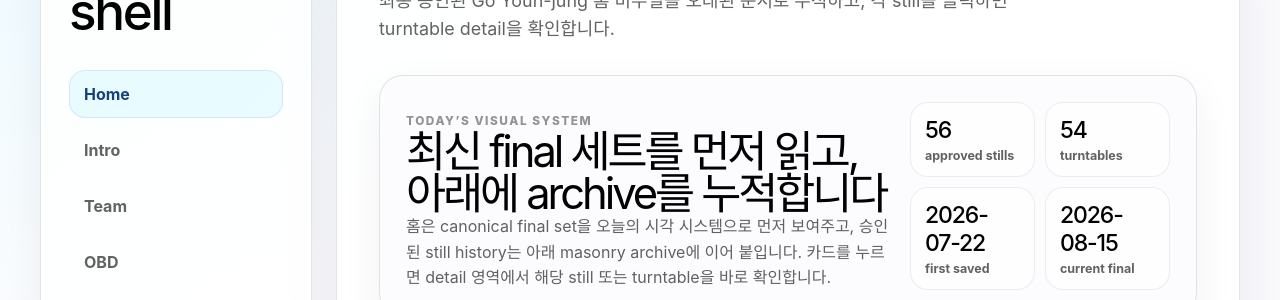
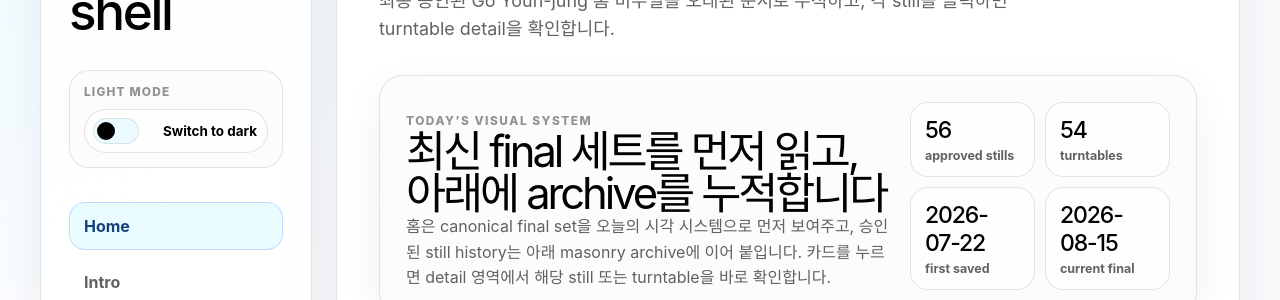
Before and after one commit to woongs2021/Hermes-project-webapp, a React (Vite) app in the folder august-dashboard/: page / in a window 1280 px wide. Shown: the part 196-496 px from the top of the page. Built offline with nearby package versions, Linux system fonts and the light colour scheme.

Commit message:
Add dashboard light and dark mode toggle

```diff
--- a/august-dashboard/src/App.css
+++ b/august-dashboard/src/App.css
@@ -33,6 +33,70 @@
   gap: 10px;
 }
 
+.theme-mode-panel {
+  display: grid;
+  gap: 10px;
+  border: 1px solid var(--stroke);
+  border-radius: 20px;
+  padding: 14px;
+  background: var(--panel-surface);
+}
+
+.theme-mode-panel > span {
+  color: var(--quiet-ink);
+  font-size: 0.74rem;
+  font-weight: 760;
+  letter-spacing: 0.1em;
+  text-transform: uppercase;
+}
+
+.theme-toggle-button {
+  display: flex;
+  align-items: center;
+  justify-content: space-between;
+  gap: 12px;
+  border: 1px solid var(--stroke);
+  border-radius: 999px;
+  padding: 8px 10px 8px 8px;
+  background: var(--chip-surface);
+  color: var(--ink);
+  font-size: 0.84rem;
+  font-weight: 740;
+  cursor: pointer;
+  transition: border-color 160ms ease, background 160ms ease, color 160ms ease;
+}
+
+.theme-toggle-button:hover,
+.theme-toggle-button:focus-visible {
+  border-color: var(--focus-stroke);
+  outline: none;
+}
+
+.theme-toggle-track {
+  position: relative;
+  width: 46px;
+  height: 26px;
+  border-radius: 999px;
+  background: var(--active-surface-soft);
+  box-shadow: inset 0 0 0 1px var(--stroke);
+}
+
+.theme-toggle-thumb {
+  position: absolute;
+  top: 4px;
+  left: 4px;
+  width: 18px;
+  height: 18px;
+  border-radius: 999px;
+  background: var(--ink);
+  transition: transform 180ms ease, background 180ms ease;
+}
+
+.theme-toggle-button[aria-pressed='true'] .theme-toggle-thumb {
+  transform: translateX(20px);
+  background: var(--primary);
+}
+
 .eyebrow,
 .card-kicker {
   color: var(--quiet-ink);
@@ -68,8 +132,8 @@
 }
 
 .tab-button.active {
-  border-color: rgba(64, 101, 248, 0.14);
-  background: rgba(202, 247, 255, 0.42);
+  border-color: var(--focus-stroke);
+  background: var(--active-surface);
   color: var(--mid);
 }
 
@@ -132,10 +196,10 @@
 }
 
 .research-filter-note code {
-  border: 1px solid rgba(1, 1, 2, 0.06);
+  border: 1px solid var(--stroke);
   border-radius: 8px;
   padding: 2px 6px;
-  background: rgba(255, 255, 255, 0.58);
+  background: var(--chip-surface);
   color: var(--mid);
   font-size: 0.78rem;
 }
@@ -148,10 +212,10 @@
 }
 
 .research-context-strip span {
-  border: 1px solid rgba(1, 1, 2, 0.07);
+  border: 1px solid var(--stroke);
   border-radius: 16px;
   padding: 12px 14px;
-  background: rgba(255, 255, 255, 0.56);
+  background: var(--chip-surface);
   color: var(--muted-ink);
   font-size: 0.82rem;
   font-weight: 740;
@@ -172,17 +236,17 @@
 
 .research-search-field input {
   width: 100%;
-  border: 1px solid rgba(1, 1, 2, 0.08);
+  border: 1px solid var(--stroke);
   border-radius: 18px;
   padding: 14px 16px;
-  background: rgba(255, 255, 255, 0.76);
+  background: var(--field-surface);
   color: var(--ink);
   font: inherit;
   box-shadow: inset 0 1px 0 rgba(255, 255, 255, 0.75);
 }
 
 .research-search-field input:focus {
-  border-color: rgba(64, 101, 248, 0.32);
+  border-color: var(--focus-stroke);
   outline: none;
 }
 
@@ -194,10 +258,10 @@
 }
 
 .filter-chip {
-  border: 1px solid rgba(1, 1, 2, 0.08);
+  border: 1px solid var(--stroke);
   border-radius: 999px;
   padding: 10px 12px;
-  background: rgba(255, 255, 255, 0.58);
+  background: var(--chip-surface);
   color: var(--muted-ink);
   font-weight: 720;
   cursor: pointer;
@@ -206,8 +270,8 @@
 .filter-chip.active,
 .filter-chip:hover,
 .filter-chip:focus-visible {
-  border-color: rgba(64, 101, 248, 0.22);
-  background: rgba(202, 247, 255, 0.36);
+  border-color: var(--focus-stroke);
+  background: var(--active-surface-soft);
   color: var(--mid);
   outline: none;
 }
@@ -230,7 +294,7 @@
   overflow: hidden;
   border: 1px solid var(--stroke);
   border-radius: 26px;
-  background: rgba(252, 252, 255, 0.78);
+  background: var(--panel-surface);
   box-shadow: var(--shadow-card);
 }
 
@@ -242,9 +306,9 @@
   align-items: flex-start;
   justify-content: space-between;
   gap: 12px;
-  border-bottom: 1px solid rgba(1, 1, 2, 0.07);
+  border-bottom: 1px solid var(--stroke);
   padding: 18px;
-  background: rgba(252, 252, 255, 0.94);
+  background: var(--panel-surface-strong);
 }
 
 .research-lane-header strong {
@@ -264,7 +328,7 @@
   grid-template-columns: 72px minmax(0, 1fr);
   gap: 12px;
   width: 100%;
-  border: 1px solid rgba(1, 1, 2, 0.07);
+  border: 1px solid var(--stroke);
   border-radius: 18px;
   padding: 12px;
   background: rgba(255, 255, 255, 0.66);
@@ -310,7 +374,7 @@
 .research-card-copy em {
   display: inline-flex;
   width: fit-content;
-  border: 1px solid rgba(1, 1, 2, 0.08);
+  border: 1px solid var(--stroke);
   border-radius: 999px;
   padding: 3px 8px;
   color: var(--quiet-ink);
@@ -388,7 +452,7 @@
 
 .research-source-link:hover {
   border-color: rgba(64, 101, 248, 0.34);
-  background: rgba(202, 247, 255, 0.36);
+  background: var(--active-surface-soft);
 }
 
 .research-detail-card {
@@ -481,7 +545,7 @@
 
 .research-graph-trace li {
   position: relative;
-  border: 1px solid rgba(1, 1, 2, 0.07);
+  border: 1px solid var(--stroke);
   border-radius: 999px;
   padding: 7px 10px;
   background: rgba(255, 255, 255, 0.74);
@@ -551,7 +615,7 @@
 
 .status-chip.muted {
   border-color: var(--stroke);
-  background: rgba(255, 255, 255, 0.62);
+  background: var(--chip-surface);
   color: var(--muted-ink);
 }
 
@@ -595,10 +659,10 @@
   display: flex;
   gap: 12px;
   align-items: flex-start;
-  border: 1px solid rgba(1, 1, 2, 0.07);
+  border: 1px solid var(--stroke);
   border-radius: 18px;
   padding: 14px;
-  background: rgba(255, 255, 255, 0.58);
+  background: var(--chip-surface);
 }
 
 .list-item strong {
@@ -721,6 +785,10 @@
   background: rgba(252, 252, 255, 0.92);
 }
 
+:root[data-theme='dark'] .archive-summary-card {
+  background: linear-gradient(135deg, rgba(17, 24, 34, 0.96), rgba(24, 35, 49, 0.88));
+}
+
 .archive-stat-grid {
   display: grid;
   grid-template-columns: repeat(2, minmax(0, 1fr));
@@ -730,13 +798,17 @@
 .archive-stat-grid span {
   display: grid;
   gap: 4px;
-  border: 1px solid rgba(1, 1, 2, 0.07);
+  border: 1px solid var(--stroke);
   border-radius: 18px;
   padding: 13px 14px;
   background: rgba(255, 255, 255, 0.66);
   color: var(--muted-ink);
   font-size: 0.78rem;
   font-weight: 720;
+}
+
+:root[data-theme='dark'] .archive-stat-grid span {
+  background: var(--chip-surface);
 }
 
 .archive-stat-grid strong {
@@ -756,6 +828,12 @@
     var(--surface);
 }
 
+:root[data-theme='dark'] .latest-visual-system {
+  background:
+    linear-gradient(135deg, rgba(17, 24, 34, 0.94), rgba(31, 41, 54, 0.9)),
+    var(--surface);
+}
+
 .latest-visual-copy {
   display: grid;
   gap: 12px;
@@ -781,10 +859,10 @@
 }
 
 .latest-visual-trace li {
-  border: 1px solid rgba(1, 1, 2, 0.07);
+  border: 1px solid var(--stroke);
   border-radius: 999px;
   padding: 8px 11px;
-  background: rgba(255, 255, 255, 0.56);
+  background: var(--chip-surface);
   color: var(--muted-ink);
   font-size: 0.78rem;
   font-weight: 740;
@@ -806,10 +884,10 @@
   grid-template-rows: minmax(160px, 1fr) auto auto;
   gap: 10px;
   overflow: hidden;
-  border: 1px solid rgba(1, 1, 2, 0.08);
+  border: 1px solid var(--stroke);
   border-radius: 22px;
   padding: 10px;
-  background: rgba(255, 255, 255, 0.64);
+  background: var(--chip-surface);
   color: var(--ink);
   text-align: left;
   cursor: pointer;
@@ -820,6 +898,12 @@
   border-color: rgba(86, 102, 62, 0.34);
   background: rgba(255, 255, 255, 0.82);
   box-shadow: 0 0 0 4px rgba(224, 181, 74, 0.18), 0 18px 44px rgba(40, 37, 31, 0.1);
+}
+
+:root[data-theme='dark'] .latest-visual-card.active {
+  border-color: rgba(143, 177, 255, 0.36);
+  background: rgba(31, 41, 54, 0.9);
+  box-shadow: 0 0 0 4px rgba(143, 177, 255, 0.14), 0 18px 44px rgba(0, 0, 0, 0.22);
 }
 
 .latest-visual-card img {
@@ -998,7 +1082,7 @@
 
 .visual-media-frame {
   overflow: hidden;
-  border: 1px solid rgba(1, 1, 2, 0.07);
+  border: 1px solid var(--stroke);
   border-radius: 22px;
   background: rgba(1, 1, 2, 0.04);
 }
@@ -1031,10 +1115,10 @@
 }
 
 .metadata-grid span {
-  border: 1px solid rgba(1, 1, 2, 0.07);
+  border: 1px solid var(--stroke);
   border-radius: 999px;
   padding: 7px 10px;
-  background: rgba(252, 252, 255, 0.78);
+  background: var(--panel-surface);
   color: var(--muted-ink);
   font-size: 0.76rem;
   font-weight: 720;
@@ -1046,10 +1130,10 @@
 }
 
 .why-list p {
-  border: 1px solid rgba(1, 1, 2, 0.07);
+  border: 1px solid var(--stroke);
   border-radius: 16px;
   padding: 12px 14px;
-  background: rgba(255, 255, 255, 0.58);
+  background: var(--chip-surface);
 }
 
 .visual-generated-at {
@@ -1165,7 +1249,7 @@
   grid-template-columns: 38px minmax(0, 1fr);
   align-items: center;
   gap: 12px;
-  border: 1px solid rgba(1, 1, 2, 0.07);
+  border: 1px solid var(--stroke);
   border-radius: 16px;
   padding: 11px 13px;
   background: rgba(255, 255, 255, 0.68);
@@ -1228,10 +1312,10 @@
   position: relative;
   display: grid;
   gap: 12px;
-  border: 1px solid rgba(1, 1, 2, 0.07);
+  border: 1px solid var(--stroke);
   border-radius: 18px;
   padding: 16px;
-  background: rgba(255, 255, 255, 0.58);
+  background: var(--chip-surface);
 }
 
 .architecture-node::before {
@@ -1271,7 +1355,7 @@
 }
 
 .architecture-node li {
-  border: 1px solid rgba(1, 1, 2, 0.06);
+  border: 1px solid var(--stroke);
   border-radius: 999px;
   padding: 8px 11px;
   background: rgba(252, 252, 255, 0.82);
@@ -1326,10 +1410,10 @@
   display: grid;
   gap: 5px;
   width: 100%;
-  border: 1px solid rgba(1, 1, 2, 0.07);
+  border: 1px solid var(--stroke);
   border-radius: 16px;
   padding: 12px 13px;
-  background: rgba(255, 255, 255, 0.58);
+  background: var(--chip-surface);
   color: var(--muted-ink);
   text-align: left;
   cursor: pointer;
@@ -1354,7 +1438,7 @@
 .source-preview {
   display: grid;
   gap: 12px;
-  border: 1px solid rgba(1, 1, 2, 0.07);
+  border: 1px solid var(--stroke);
   border-radius: 18px;
   padding: 18px;
   background: rgba(252, 252, 255, 0.84);
@@ -1367,7 +1451,7 @@
 }
 
 .preview-meta span {
-  border: 1px solid rgba(1, 1, 2, 0.07);
+  border: 1px solid var(--stroke);
   border-radius: 999px;
   padding: 5px 8px;
   background: rgba(255, 255, 255, 0.68);
@@ -1391,7 +1475,7 @@
 .source-preview pre {
   overflow-x: auto;
   margin: 0;
-  border: 1px solid rgba(1, 1, 2, 0.07);
+  border: 1px solid var(--stroke);
   border-radius: 14px;
   padding: 14px;
   background: rgba(1, 1, 2, 0.035);
@@ -1408,10 +1492,10 @@
 }
 
 .boundary-lanes > div {
-  border: 1px solid rgba(1, 1, 2, 0.07);
+  border: 1px solid var(--stroke);
   border-radius: 18px;
   padding: 16px;
-  background: rgba(255, 255, 255, 0.58);
+  background: var(--chip-surface);
 }
 
 .boundary-lanes strong {
@@ -1467,10 +1551,10 @@
   min-height: 220px;
   align-content: space-between;
   gap: 14px;
-  border: 1px solid rgba(1, 1, 2, 0.08);
+  border: 1px solid var(--stroke);
   border-radius: 22px;
   padding: 20px;
-  background: rgba(252, 252, 255, 0.78);
+  background: var(--panel-surface);
   box-shadow: var(--shadow-card);
 }
 
@@ -1524,10 +1608,10 @@
   grid-template-columns: 40px minmax(110px, 0.5fr) minmax(0, 1fr) minmax(110px, 0.5fr);
   align-items: center;
   gap: 12px;
-  border: 1px solid rgba(1, 1, 2, 0.07);
+  border: 1px solid var(--stroke);
   border-radius: 16px;
   padding: 12px 14px;
-  background: rgba(255, 255, 255, 0.62);
+  background: var(--chip-surface);
 }
 
 .edge-row span,
@@ -1557,10 +1641,10 @@
   display: grid;
   grid-template-columns: 70px minmax(0, 1fr);
   gap: 18px;
-  border: 1px solid rgba(1, 1, 2, 0.08);
+  border: 1px solid var(--stroke);
   border-radius: 24px;
   padding: 22px;
-  background: rgba(252, 252, 255, 0.8);
+  background: var(--panel-surface);
   box-shadow: var(--shadow-card);
 }
 
@@ -1627,10 +1711,10 @@
   display: grid;
   grid-template-columns: 54px minmax(0, 1fr);
   gap: 12px;
-  border: 1px solid rgba(1, 1, 2, 0.07);
+  border: 1px solid var(--stroke);
   border-radius: 16px;
   padding: 13px 14px;
-  background: rgba(255, 255, 255, 0.62);
+  background: var(--chip-surface);
 }
 
 .shortlist-row strong {
--- a/august-dashboard/src/App.tsx
+++ b/august-dashboard/src/App.tsx
@@ -6,6 +6,7 @@ import { GraphRelationshipPanel, MonthlyResearchSynthesisPanel, MuyeolValidation
 import './App.css'
 
 type TabId = 'home' | 'intro' | 'team' | 'obd' | 'research' | 'report' | 'architecture'
+type ThemeMode = 'light' | 'dark'
 
 type Tab = {
   id: TabId
@@ -91,6 +92,15 @@ const tabs: Tab[] = [
 const metricPlaceholders = ['Primary signal', 'Open loops', 'Weekly check-in']
 const listPlaceholders = ['Next handoff note', 'Recent validation slot', 'Reference card surface']
 const researchLaneFilters = ['all', 'yuna', 'goyounjung', 'final'] as const
+
+function getInitialThemeMode(): ThemeMode {
+  if (typeof window === 'undefined') return 'light'
+
+  const savedTheme = window.localStorage.getItem('august-dashboard-theme')
+  if (savedTheme === 'light' || savedTheme === 'dark') return savedTheme
+
+  return window.matchMedia('(prefers-color-scheme: dark)').matches ? 'dark' : 'light'
+}
 
 type ResearchLaneFilter = (typeof researchLaneFilters)[number]
 
@@ -985,10 +995,22 @@ function App() {
     const hashTab = tabs.find((tab) => `#${tab.id}` === window.location.hash)
     return hashTab ?? tabs[0]
   })
+  const [themeMode, setThemeMode] = useState<ThemeMode>(getInitialThemeMode)
+  const isDarkMode = themeMode === 'dark'
+
+  useEffect(() => {
+    document.documentElement.dataset.theme = themeMode
+    document.documentElement.style.colorScheme = themeMode
+    window.localStorage.setItem('august-dashboard-theme', themeMode)
+  }, [themeMode])
 
   function selectTab(tab: Tab) {
     setActiveTab(tab)
     window.history.replaceState(null, '', `#${tab.id}`)
+  }
+
+  function toggleThemeMode() {
+    setThemeMode((currentTheme) => (currentTheme === 'dark' ? 'light' : 'dark'))
   }
 
   return (
@@ -997,6 +1019,21 @@ function App() {
         <div className="brand-block">
           <p className="eyebrow">August Dashboard</p>
           <h1>Local admin shell</h1>
+        </div>
+
+        <div className="theme-mode-panel" aria-label="Display mode">
+          <span>{isDarkMode ? 'Dark mode' : 'Light mode'}</span>
+          <button
+            type="button"
+            className="theme-toggle-button"
+            aria-pressed={isDarkMode}
+            onClick={toggleThemeMode}
+          >
+            <span className="theme-toggle-track" aria-hidden="true">
+              <span className="theme-toggle-thumb" />
+            </span>
+            {isDarkMode ? 'Switch to light' : 'Switch to dark'}
+          </button>
         </div>
 
         <nav className="tab-nav" aria-label="Sections">
--- a/august-dashboard/src/index.css
+++ b/august-dashboard/src/index.css
@@ -11,6 +11,15 @@
   --mid: #16427c;
   --shadow-soft: 0 24px 70px rgba(1, 28, 51, 0.08);
   --shadow-card: 0 14px 42px rgba(1, 28, 51, 0.06);
+  --body-wash: radial-gradient(circle at top left, rgba(202, 247, 255, 0.34), transparent 34rem),
+    linear-gradient(180deg, #fcfcff 0%, #f7f6f2 100%);
+  --field-surface: rgba(255, 255, 255, 0.76);
+  --chip-surface: rgba(255, 255, 255, 0.58);
+  --panel-surface: rgba(252, 252, 255, 0.78);
+  --panel-surface-strong: rgba(252, 252, 255, 0.94);
+  --active-surface: rgba(202, 247, 255, 0.42);
+  --active-surface-soft: rgba(202, 247, 255, 0.36);
+  --focus-stroke: rgba(64, 101, 248, 0.22);
 
   font-family: Pretendard, Inter, ui-sans-serif, system-ui, -apple-system, BlinkMacSystemFont,
     'Segoe UI', sans-serif;
@@ -22,6 +31,31 @@
   -moz-osx-font-smoothing: grayscale;
 }
 
+:root[data-theme='dark'] {
+  --canvas: #0d1117;
+  --ink: #f4f8ff;
+  --muted-ink: rgba(244, 248, 255, 0.68);
+  --quiet-ink: rgba(244, 248, 255, 0.46);
+  --stroke: rgba(219, 232, 255, 0.14);
+  --surface: rgba(17, 24, 34, 0.86);
+  --surface-soft: #111925;
+  --primary: #8fb1ff;
+  --soft: #1d3a49;
+  --mid: #b8cdfc;
+  --shadow-soft: 0 28px 80px rgba(0, 0, 0, 0.38);
+  --shadow-card: 0 18px 54px rgba(0, 0, 0, 0.3);
+  --body-wash: radial-gradient(circle at top left, rgba(88, 125, 255, 0.22), transparent 32rem),
+    radial-gradient(circle at bottom right, rgba(16, 193, 159, 0.12), transparent 34rem),
+    linear-gradient(180deg, #0d1117 0%, #101720 100%);
+  --field-surface: rgba(8, 13, 20, 0.72);
+  --chip-surface: rgba(18, 27, 38, 0.7);
+  --panel-surface: rgba(17, 24, 34, 0.8);
+  --panel-surface-strong: rgba(17, 24, 34, 0.96);
+  --active-surface: rgba(64, 101, 248, 0.22);
+  --active-surface-soft: rgba(64, 101, 248, 0.18);
+  --focus-stroke: rgba(143, 177, 255, 0.34);
+}
+
 * {
   box-sizing: border-box;
 }
@@ -30,9 +64,8 @@ body {
   min-width: 320px;
   min-height: 100svh;
   margin: 0;
-  background:
-    radial-gradient(circle at top left, rgba(202, 247, 255, 0.34), transparent 34rem),
-    linear-gradient(180deg, #fcfcff 0%, #f7f6f2 100%);
+  background: var(--body-wash);
+  color: var(--ink);
 }
 
 button {
```
